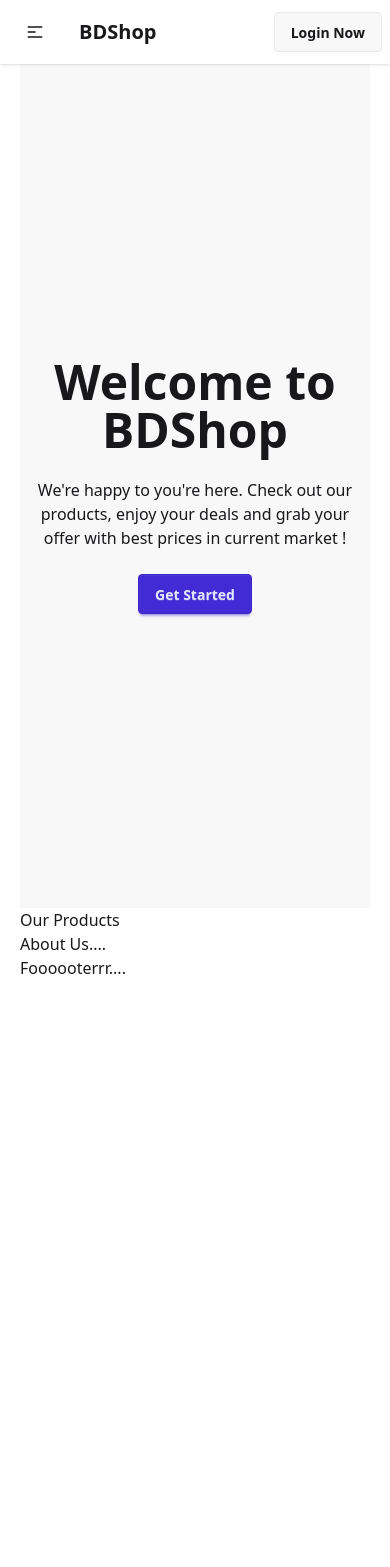
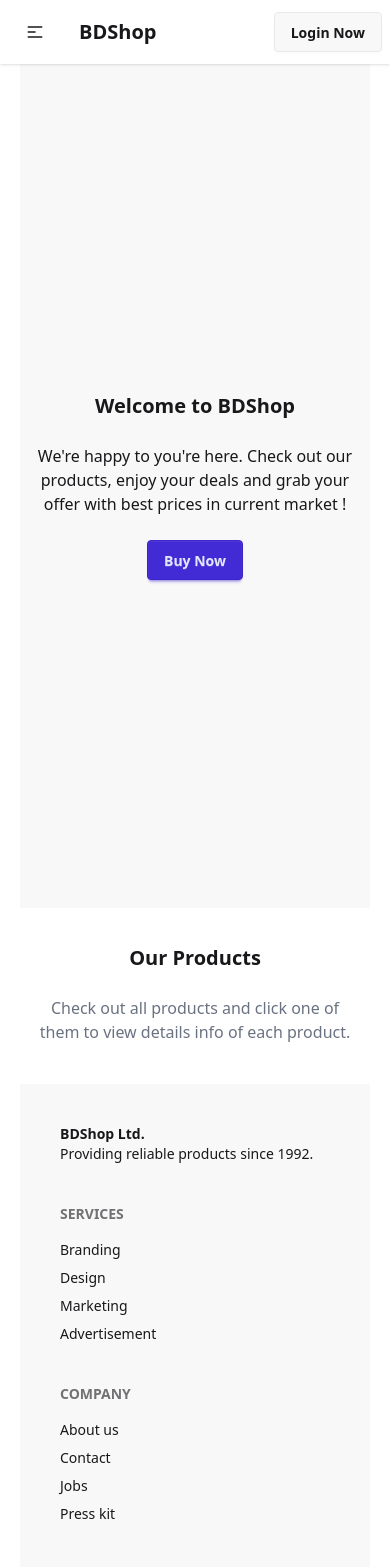
Before and after one commit to Maksudulfcub/bd-shop, a React (Vite) app: page / in a window 390 px wide. Shown: the top 1567 px of the page. Before the commit the page ends 980 px from the top, so only its background shows below. Built offline with nearby package versions, Linux system fonts and the light colour scheme.

Commit message:
Error page and Footer implemented with responsive

```diff
--- a/src/components/AboutUs/AboutUs.jsx
+++ b/src/components/AboutUs/AboutUs.jsx
@@ -1,8 +1,20 @@
-
+import logo from "../../../public/images/image006.png"
 const AboutUs = () => {
     return (
         <div>
-            <h1>About Us....</h1>
+            <div className="hero">
+                <div className="hero-content text-center">
+                    <div className="max-w-md">
+                        <h1 className="text-5xl font-bold">About Us</h1>
+                        <p className="py-6">
+                            BDShop is a children company of CloudCore ltd.
+                        </p>
+                        <div>
+                            <img src={logo} alt="" />
+                        </div>
+                    </div>
+                </div>
+            </div>
         </div>
     );
 };
--- a/src/components/Banner/Banner.jsx
+++ b/src/components/Banner/Banner.jsx
@@ -1,3 +1,4 @@
+import { NavLink } from "react-router-dom";
 
 const Banner = () => {
     return (
@@ -5,11 +6,13 @@ const Banner = () => {
             <div className="hero bg-base-200 min-h-screen">
                 <div className="hero-content text-center">
                     <div className="max-w-md">
-                        <h1 className="text-5xl font-bold">Welcome to BDShop</h1>
+                        <h1 className="text-xl lg:text-5xl font-bold">Welcome to BDShop</h1>
                         <p className="py-6">
                             We're happy to you're here. Check out our products, enjoy your deals and grab your offer with best prices in current market !
                         </p>
-                        <button className="btn btn-primary">Get Started</button>
+                        <NavLink to="/products">
+                            <button className="btn btn-primary">Buy Now</button>
+                        </NavLink>
                     </div>
                 </div>
             </div>
--- /dev/null
+++ b/src/components/ErrorPage/ErrorPage.jsx
@@ -0,0 +1,16 @@
+import { NavLink } from "react-router-dom";
+import errorImg from "../../../public/images/error.png"
+const ErrorPage = () => {
+    return (
+        <div className="text-center space-y-5">
+            <div>
+                <img className="w-sm mx-auto" src={errorImg} alt="" />
+            </div>
+            <NavLink to="/">
+                <button className="mt-5 btn btn-error text-white">Back to Home</button>
+            </NavLink>
+        </div>
+    );
+};
+
+export default ErrorPage;
--- a/src/components/Footer/Footer.jsx
+++ b/src/components/Footer/Footer.jsx
@@ -2,7 +2,35 @@
 const Footer = () => {
     return (
         <div>
-            <h1>Foooooterrr....</h1>
+            <footer className="footer sm:footer-horizontal bg-base-200 text-base-content p-10">
+                <aside>
+                    <p>
+                        <span className="font-bold lg:text-2xl">BDShop Ltd.</span>
+                        <br />
+                        Providing reliable products since 1992.
+                    </p>
+                </aside>
+                <nav>
+                    <h6 className="footer-title">Services</h6>
+                    <a className="link link-hover">Branding</a>
+                    <a className="link link-hover">Design</a>
+                    <a className="link link-hover">Marketing</a>
+                    <a className="link link-hover">Advertisement</a>
+                </nav>
+                <nav>
+                    <h6 className="footer-title">Company</h6>
+                    <a className="link link-hover">About us</a>
+                    <a className="link link-hover">Contact</a>
+                    <a className="link link-hover">Jobs</a>
+                    <a className="link link-hover">Press kit</a>
+                </nav>
+                <nav>
+                    <h6 className="footer-title">Legal</h6>
+                    <a className="link link-hover">Terms of use</a>
+                    <a className="link link-hover">Privacy policy</a>
+                    <a className="link link-hover">Cookie policy</a>
+                </nav>
+            </footer>
         </div>
     );
 };
--- a/src/components/Home/Home.jsx
+++ b/src/components/Home/Home.jsx
@@ -8,7 +8,6 @@ const Home = () => {
         <div className="px-5 lg:px-10">
             <Banner></Banner>
             <OurProducts></OurProducts>
-            <AboutUs></AboutUs>
             <Footer></Footer>
         </div>
     );
--- a/src/components/Navbar/Navbar.jsx
+++ b/src/components/Navbar/Navbar.jsx
@@ -32,7 +32,7 @@ const Navbar = () => {
                 </div>
                 <div className="navbar-end">
                     <NavLink to="/login">
-                        <a className="btn">Login Now</a>
+                        <button className="btn">Login Now</button>
                     </NavLink>
                 </div>
             </div>
--- a/src/components/OurProducts/OurProducts.jsx
+++ b/src/components/OurProducts/OurProducts.jsx
@@ -2,7 +2,16 @@
 const OurProducts = () => {
     return (
         <div>
-            <h1>Our Products</h1>
+            <div className="hero mt-5">
+                <div className="hero-content text-center">
+                    <div className="max-w-md">
+                        <h1 className="text-xl lg:text-5xl font-bold">Our Products</h1>
+                        <p className="py-6 text-gray-500">
+                            Check out all products and click one of them to view details info of each product.
+                        </p>
+                    </div>
+                </div>
+            </div>
         </div>
     );
 };
--- a/src/components/Register/Register.jsx
+++ b/src/components/Register/Register.jsx
@@ -21,8 +21,7 @@ const Register = () => {
                                 <input type="email" className="input" placeholder="Email" />
                                 <label className="label">Password</label>
                                 <input type="password" className="input" placeholder="Password" />
-                                <div><a className="link link-hover">Forgot password?</a></div>
-                                <button className="btn btn-neutral mt-4">Login</button>
+                                <button className="btn btn-neutral mt-4">Register</button>
                             </fieldset>
                         </div>
                     </div>
--- a/src/main.jsx
+++ b/src/main.jsx
@@ -12,11 +12,13 @@ import Root from './routes/Root/Root.jsx';
 import AboutUs from './components/AboutUs/AboutUs.jsx';
 import Register from './components/Register/Register.jsx';
 import Login from './components/Login/Login.jsx';
+import ErrorPage from './components/ErrorPage/ErrorPage.jsx';
 
 const router = createBrowserRouter([
   {
     path: "/",
     element: <Root></Root>,
+    errorElement: <ErrorPage></ErrorPage>,
     children: [
       {
         path: "/",
```
Also changed, not shown: public/images/error.png (added), public/images/image006.png (added).
